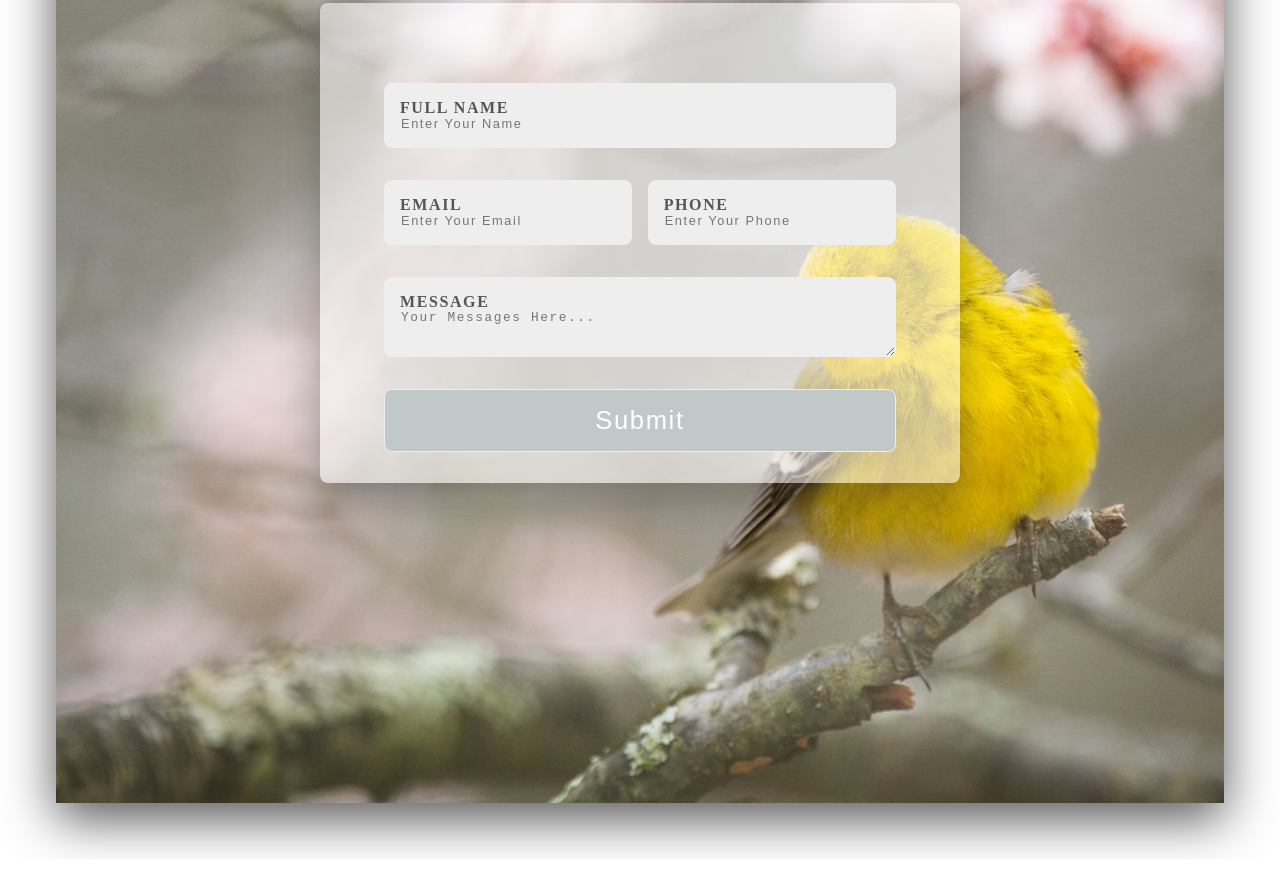
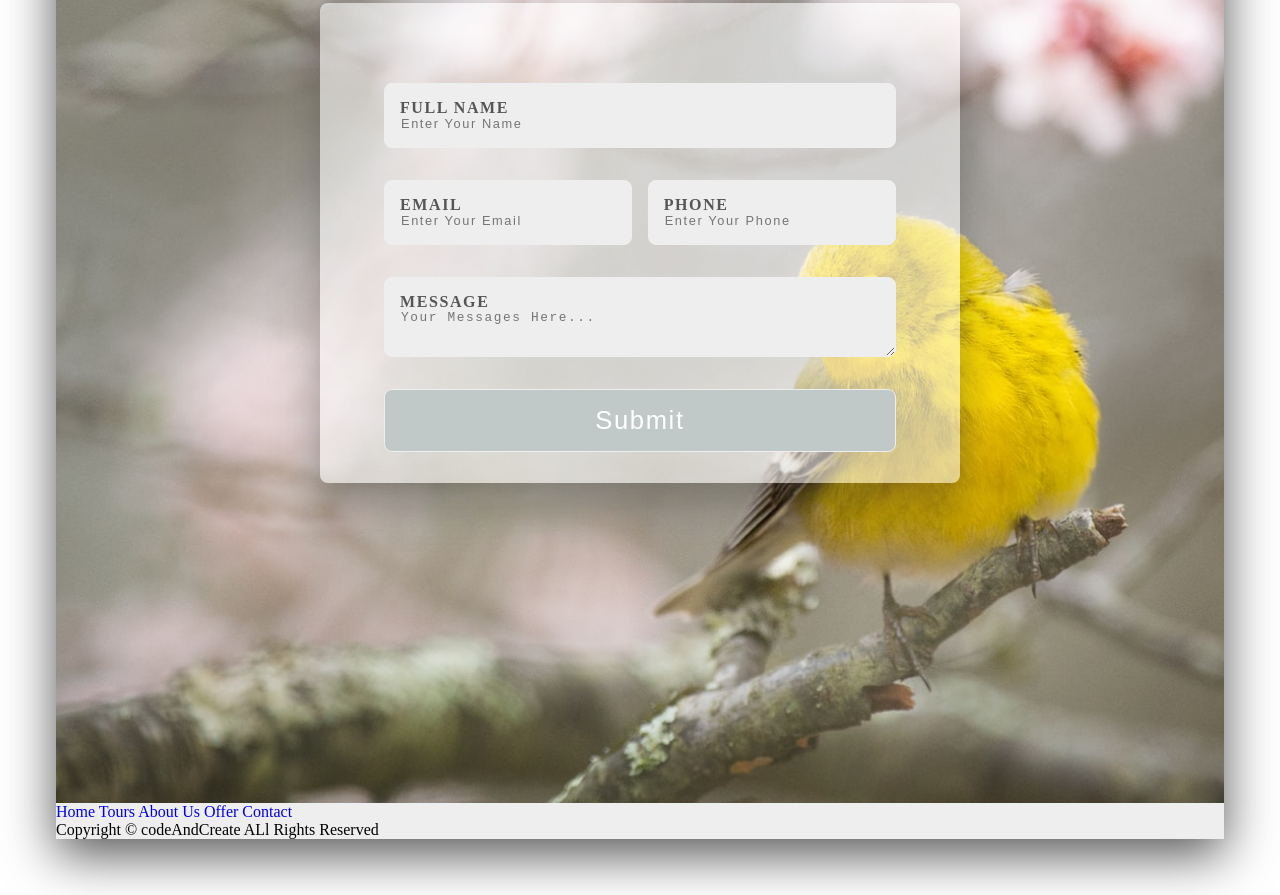
Before and after one commit to amberlululu/Travel-Web, a plain HTML site: page index.html in a window 1280 px wide. Shown: the part 3035-3930 px from the top of the page. Before the commit the page ends 3894 px from the top, so only its background shows below. Drawn offline with Linux system fonts and the light colour scheme.

Commit message:
created html for footer

```diff
--- a/index.html
+++ b/index.html
@@ -214,6 +214,19 @@
       </section>
 
       <!--End of Contact-->
+      <footer class="footer">
+        <div class="footer-list">
+          <a href="#" class="footer-link">Home</a>
+          <a href="#" class="footer-link">Tours</a>
+          <a href="#" class="footer-link">About Us</a>
+          <a href="#" class="footer-link">Offer</a>
+          <a href="#" class="footer-link">Contact</a>
+        </div>
+        <p class="footer-paragraph">
+          Copyright &copy; codeAndCreate ALl Rights Reserved
+        </p>
+      </footer>
+      <!--End of Footer-->
     </div>
     <script src="script.js"></script>
   </body>
```
